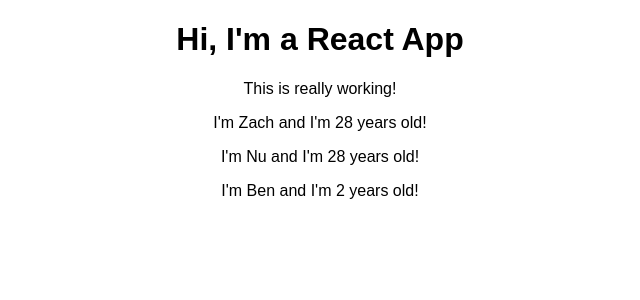
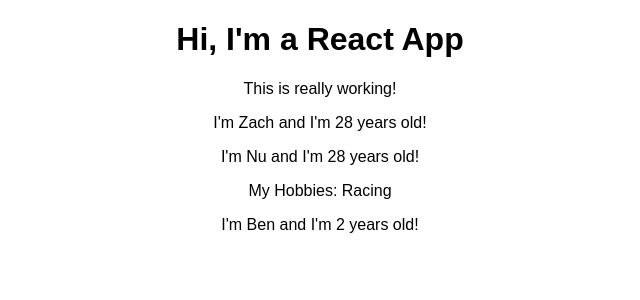
Before and after one commit to zacharyvunguyen/react-complete-guide, a React (Create React App) app: page / in a window 1280 px wide. Shown: the top 300 px of the page, without its empty margins (320-960 px from the left). Built offline with nearby package versions, Linux system fonts and the light colour scheme.

Commit message:
Understanding Children Props

```diff
--- a/src/Person/Person.js
+++ b/src/Person/Person.js
@@ -1,7 +1,12 @@
 import React from 'react';
 
 const person = (props) => {
-    return <p>I'm {props.name} and I'm {props.age} years old!</p>
+    return (
+        <div>
+            <p>I'm {props.name} and I'm {props.age} years old!</p>
+            <p>{props.children}</p>
+        </div>
+    )
 };
 
 export default person;
```
